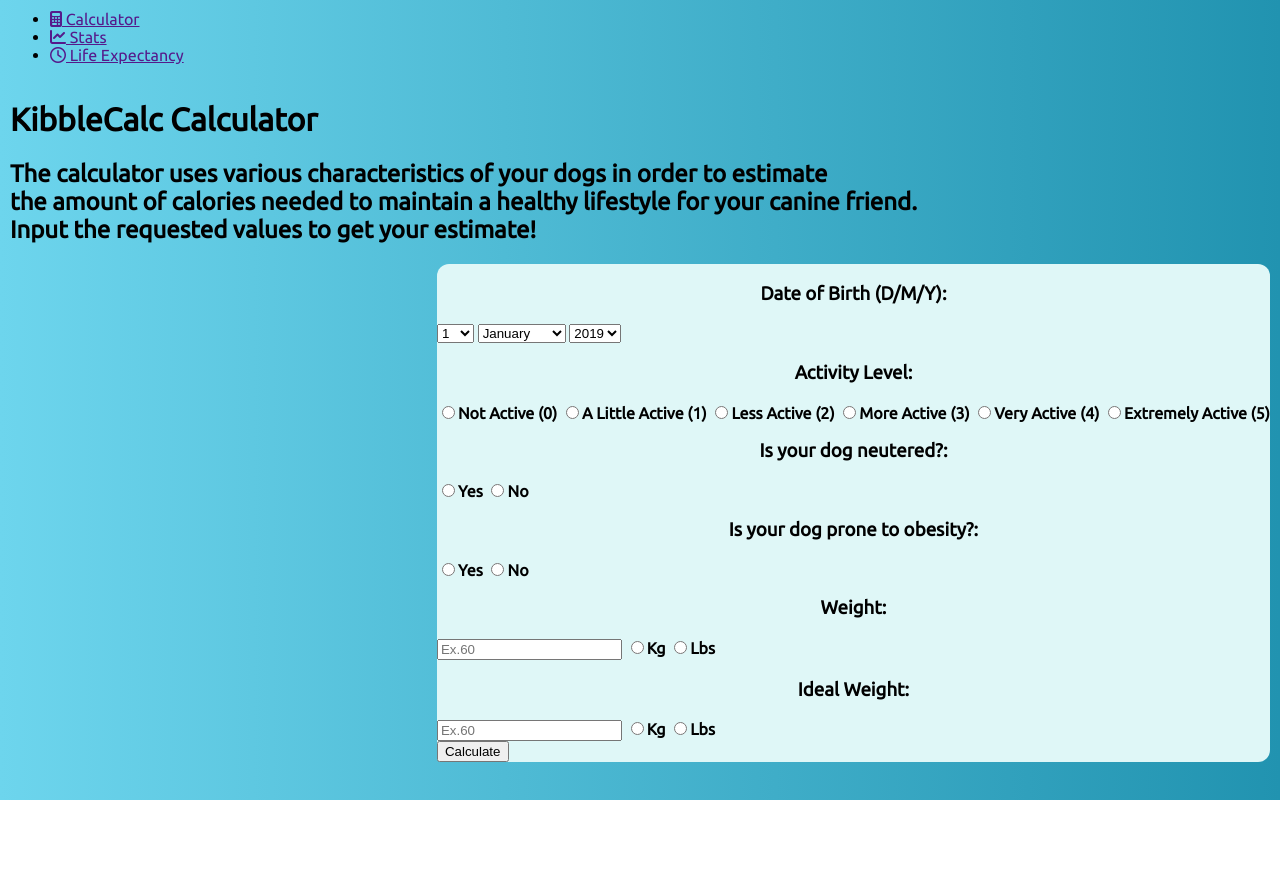
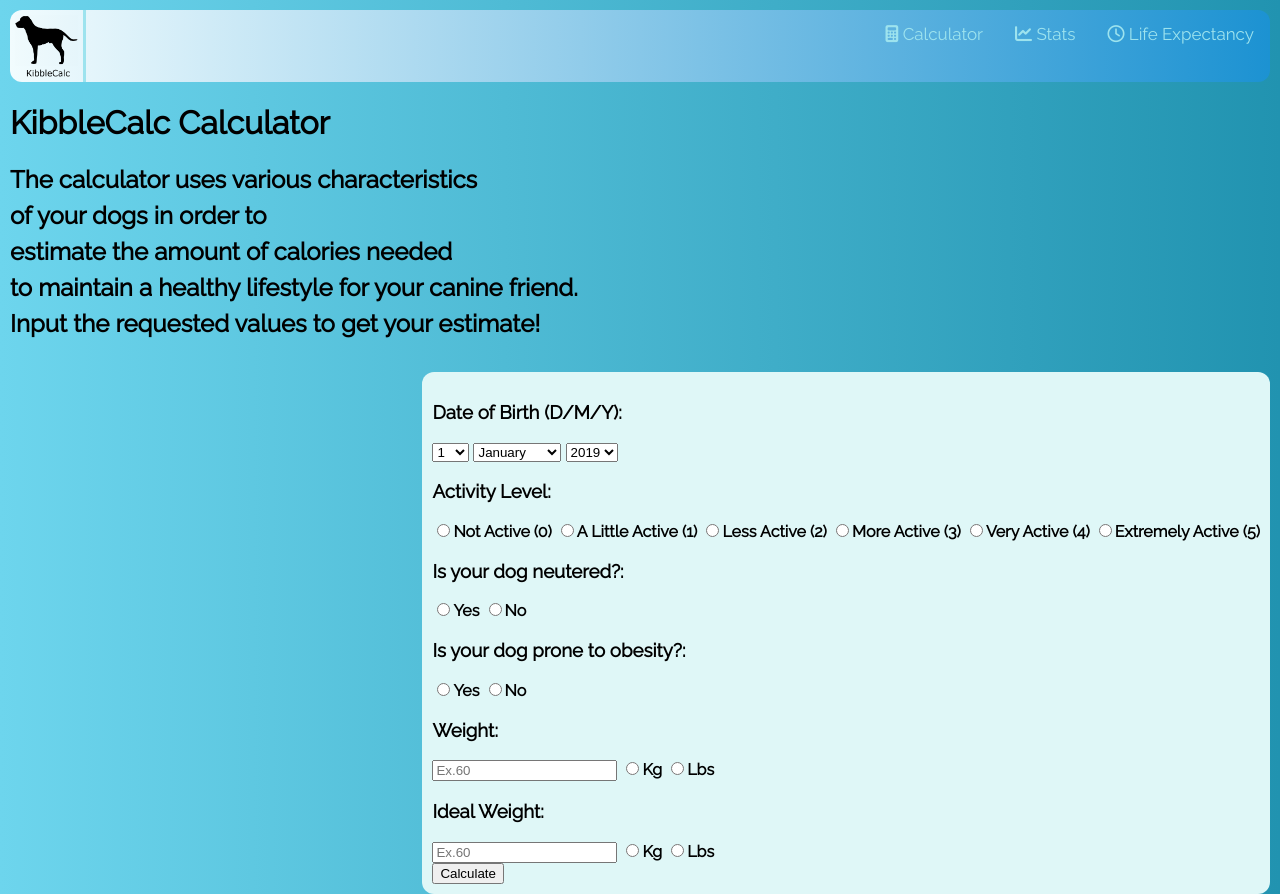
Before and after one commit to lukec11/MAHacksV, a website: page www/index.html in a window 1280 px wide. Before the commit the page ends 800 px from the top, so only its background shows below. Drawn offline with Linux system fonts and the light colour scheme.

Commit message:
css additions

```diff
--- a/www/css/style.css
+++ b/www/css/style.css
@@ -1,5 +1,5 @@
 body {
-  font-family:'Ubuntu', sans-serif;
+  font-family: 'Raleway', sans-serif;
   background: #2193b0;  /* fallback for old browsers */
   background: -webkit-linear-gradient(to right, #6dd5ed, #2193b0);  /* Chrome 10-25, Safari 5.1-6 */
   background: linear-gradient(to right, #6dd5ed, #2193b0); /* W3C, IE 10+/ Edge, Firefox 16+, Chrome 26+, Opera 12+, Safari 7+ */
@@ -52,13 +52,16 @@ body {
   background-color: #dff7f7;
   border-radius: 12px;
   float: right;
+  padding: 10px;
 }
 .exp {
   text-align: left;
   float: left;
 }
-h3 {
-  text-align: center;
+h2 {
+  text-align: left;
+  line-height: 150%;
+  padding-bottom: 10px;
 }
 .hidden {
   display: inline-block;
--- a/www/index.html
+++ b/www/index.html
@@ -2,23 +2,24 @@
 <html>
 <head>
   <link rel = "stylesheet" type ="text/css" href = "css/style.css" >
-  <link href="https://fonts.googleapis.com/css?family=Ubuntu&display=swap" rel="stylesheet">
+  <link href="https://fonts.googleapis.com/css?family=Raleway&display=swap" rel="stylesheet">
   <script src="https://kit.fontawesome.com/a7ea3a1104.js" crossorigin="anonymous"></script>
   <script src="js/index.js"></script>
   <meta charset = "utf-8" >
   <title>KibbleCalc</title>
 </head>
 <body>
-  <nav>
-    <ul>
-      <li><a href = ""><i class="fas fa-calculator"></i> Calculator</a></li>
-      <li><a href = ""><i class="fas fa-chart-line"></i> Stats</a></li>
-      <li><a href = ""><i class="far fa-clock"></i> Life Expectancy</a></li>
-    </ul>
-  </nav>
+  <div class="topnav">
+    <img style="width:5%; height: 8%; padding: 5px; border-right: 3px solid #9DE3EE" src="image/titlelogo.png"/>
+    <div class="topnav-right">
+        <a href = ""><i class="fas fa-calculator"></i> Calculator</a>
+        <a href = ""><i class="fas fa-chart-line"></i> Stats</a>
+        <a href = ""><i class="far fa-clock"></i> Life Expectancy</a>
+    </div>
+  </div>
   <div class="exp">
     <h1><b>KibbleCalc Calculator<b></h1>
-      <h2><b>The calculator uses various characteristics of your dogs in order to estimate<br>the amount of calories needed to maintain a healthy lifestyle for your canine friend.<br>Input the requested values to get your estimate!<b></h2>
+      <h2><b>The calculator uses various characteristics<br> of your dogs in order to <br>estimate the amount of calories needed <br>to maintain a healthy lifestyle for your canine friend.<br>Input the requested values to get your estimate!<b></h2>
       </div>
       <div class="block">
         <div class="dob">
@@ -74,7 +75,6 @@
           </select>
           <select class="age" id="DOBYear">
             <option value='2019' selected='selected'>2019</option>
-            <option value="2019">2019</option>
             <option value="2018">2018</option>
             <option value="2017">2017</option>
             <option value="2016">2016</option>
```
